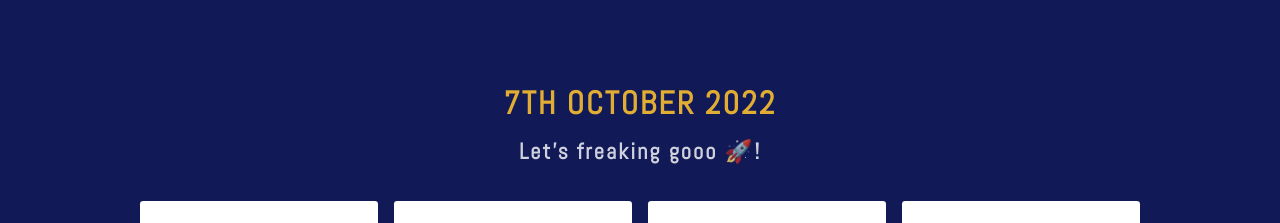
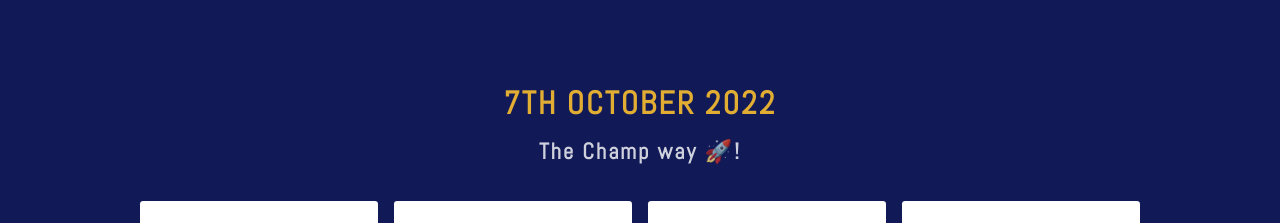
Before and after one commit to alekskimeu/champ-awards, a Next.js app: page / in a window 1280 px wide. Shown: the part 2380-2603 px from the top of the page. Built offline with nearby package versions, Linux system fonts and the light colour scheme.

Commit message:
Changed tagline

```diff
--- a/data/photos.js
+++ b/data/photos.js
@@ -3,11 +3,9 @@ import redcarpet from "../public/assets/award.jpg";
 import photo1 from "../public/assets/photo-1.webp";
 import photo2 from "../public/assets/suit.jpg";
 import boy from "../public/assets/boy.jpg";
-
 import photo3 from "../public/assets/trophy.jpg";
 import photo4 from "../public/assets/photo-4.webp";
 import photo5 from "../public/assets/photo-5.webp";
-
 import photo6 from "../public/assets/photo-6.webp";
 import photo7 from "../public/assets/photo-7.webp";
 
@@ -41,14 +39,6 @@ export const photos = [
 		name: "Champ Awards Certificate Award",
 	},
 	{
-		image: photo7,
-		name: "Champ Awards Certificate Award",
-	},
-	{
-		image: photo2,
-		name: "Champ Awards Certificate Award",
-	},
-	{
 		image: boy,
 		name: "Champ Awards Certificate Award",
 	},
@@ -56,8 +46,4 @@ export const photos = [
 		image: photo1,
 		name: "Champ Awards Certificate Award",
 	},
-	{
-		image: photo6,
-		name: "Champ Awards Certificate Award",
-	},
 ];
--- a/pages/index.js
+++ b/pages/index.js
@@ -29,7 +29,7 @@ export default function Home() {
 					<div className={styles.container}>
 						<div className={styles.header}>
 							<h1 className={styles.heading}>7TH OCTOBER 2022</h1>
-							<h2 className={styles.subheading}>Let&#39;s freaking gooo 🚀!</h2>
+							<h2 className={styles.subheading}>The Champ way 🚀!</h2>
 						</div>
 						<Countdown />
 					</div>
```
